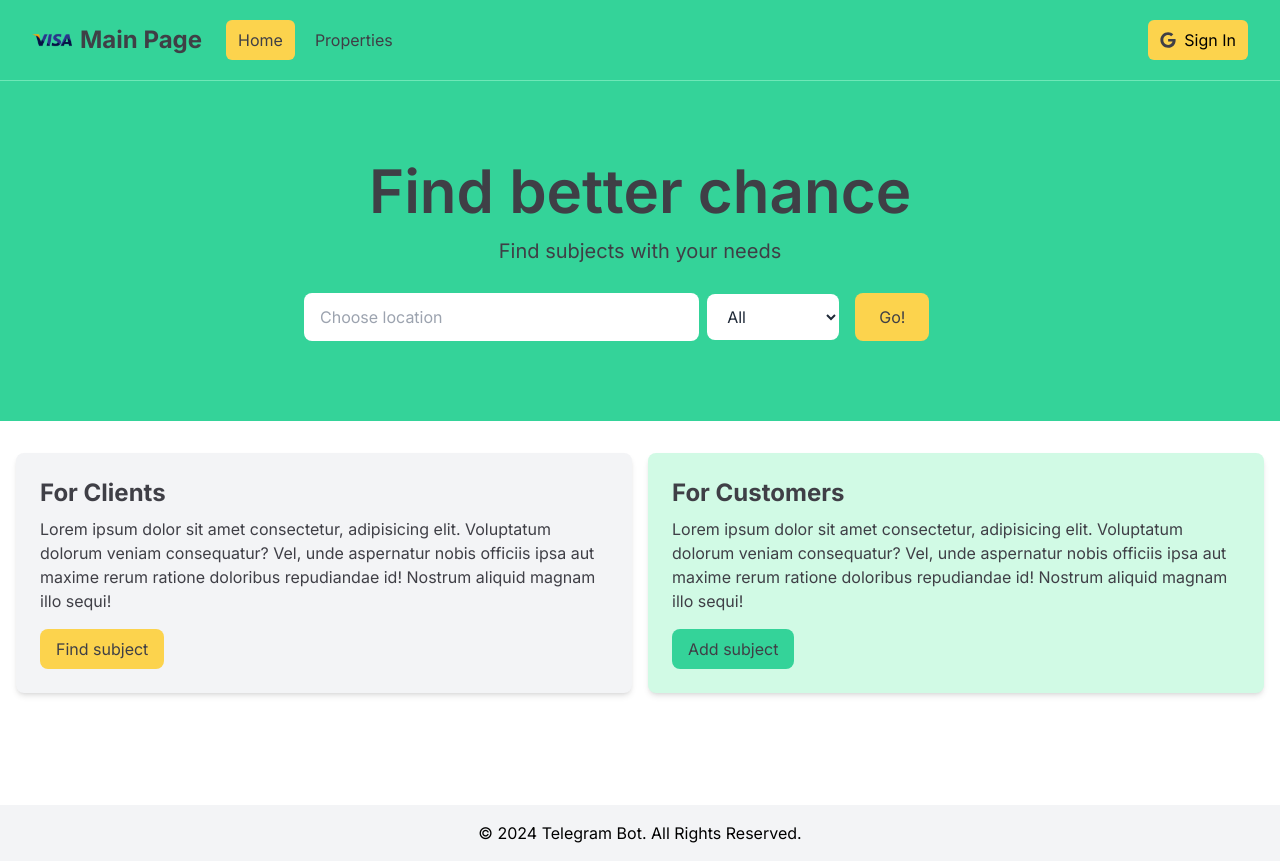
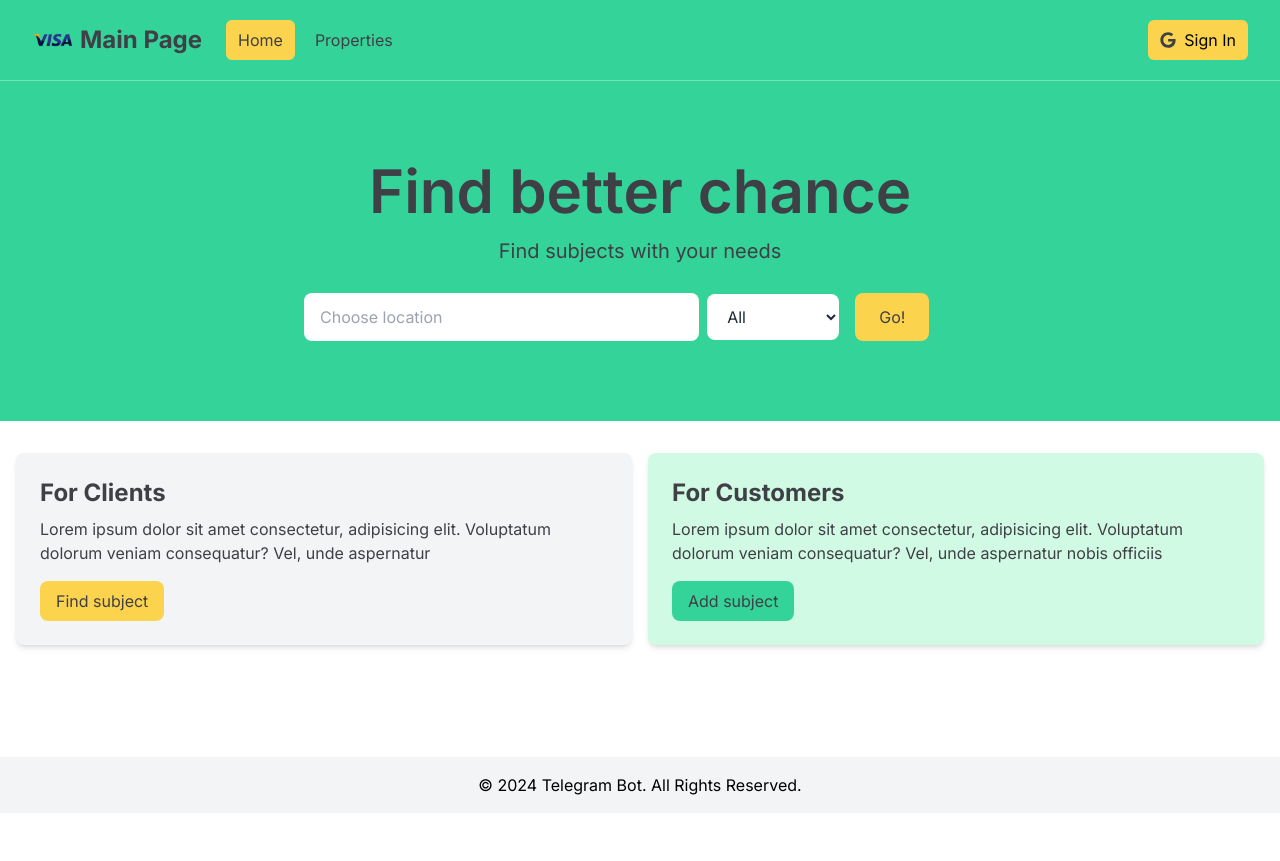
Before and after one commit to bdimon/react-next, a Next.js app: page / in a window 1280 px wide. After the commit the page ends 813 px from the top, so only its background shows below. Built offline with nearby package versions, Linux system fonts and the light colour scheme.

Commit message:
edit Footer

```diff
--- a/components/Infoboxes.jsx
+++ b/components/Infoboxes.jsx
@@ -16,7 +16,7 @@ function Infoboxes(props) {
               backgroundColor: "bg-amber-300",
             }}
             >
-            Lorem ipsum dolor sit amet consectetur, adipisicing elit. Voluptatum dolorum veniam consequatur? Vel, unde aspernatur nobis officiis ipsa aut maxime rerum ratione doloribus repudiandae id! Nostrum aliquid magnam illo sequi!
+            Lorem ipsum dolor sit amet consectetur, adipisicing elit. Voluptatum dolorum veniam consequatur? Vel, unde aspernatur
           </Infobox>
           <Infobox
               heading="For Customers"
@@ -27,7 +27,7 @@ function Infoboxes(props) {
                 backgroundColor: "bg-emerald-400",
               }}
               >
-            Lorem ipsum dolor sit amet consectetur, adipisicing elit. Voluptatum dolorum veniam consequatur? Vel, unde aspernatur nobis officiis ipsa aut maxime rerum ratione doloribus repudiandae id! Nostrum aliquid magnam illo sequi!
+              Lorem ipsum dolor sit amet consectetur, adipisicing elit. Voluptatum dolorum veniam consequatur? Vel, unde aspernatur nobis officiis
           </Infobox>
         </div>
       </div>
```
Also changed, not shown: components/Footer.jsx (+4 -4 lines). Lines whose indentation alone changed are shown as unchanged.
